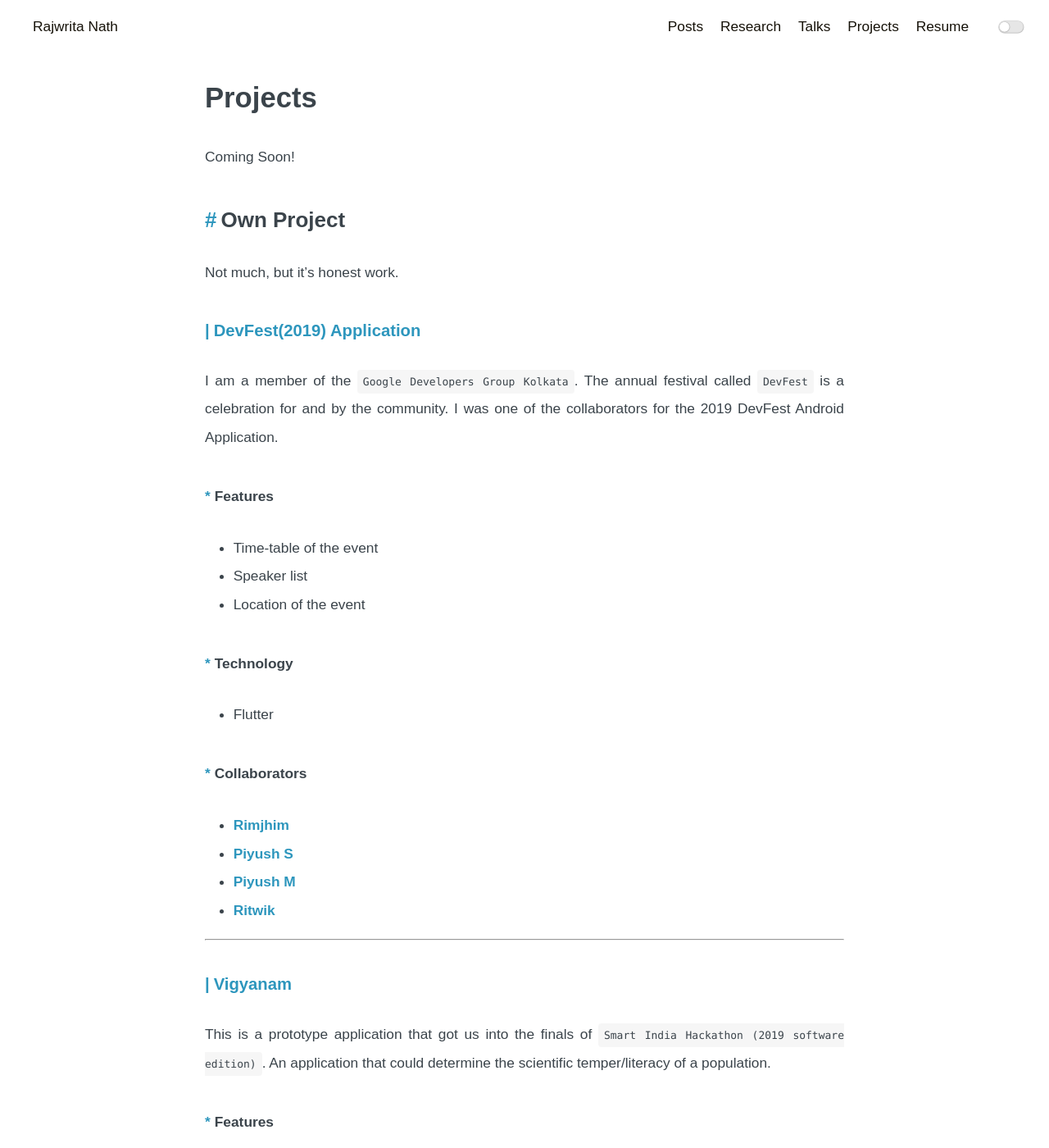
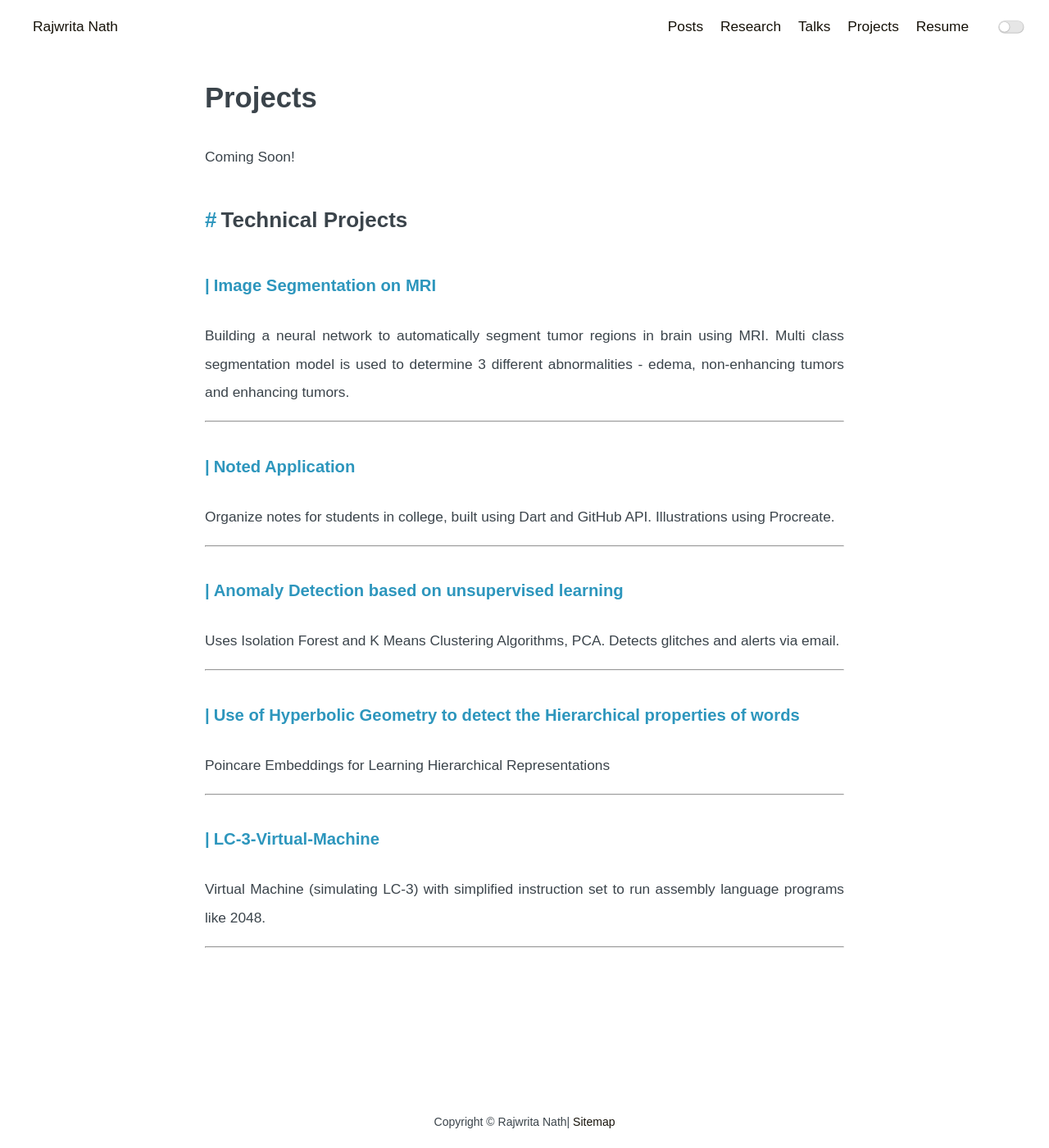
Before and after one commit to Rajwrita/rajwrita.github.io, a Jekyll site: the page built from projects.md, in a window 1280 px wide and 1400 px high. Shown: the whole window at 82% size. Built offline with Jekyll 4.4.1, drawn with Linux system fonts in a browser that asks for light colours; some of the changed text lies outside the part shown.

Commit message:
Update projects.md

```diff
--- a/projects.md
+++ b/projects.md
@@ -5,53 +5,29 @@ permalink: /projects
 ---
 <!-- Write The Project Markdown here -->
 
-## Own Project
+## Technical Projects
 
-Not much, but it's honest work.
-
-### [DevFest(2019) Application](https://github.com/gdgkolkata/DevFest-19-App)
-I am a member of the `Google Developers Group Kolkata`. The annual festival called `DevFest` is a celebration for and by the community. I was one of the collaborators for the 2019 DevFest Android Application.
-
-#### Features
-
-* Time-table of the event
-* Speaker list
-* Location of the event
-
-#### Technology
-
-* Flutter
-
-#### Collaborators
-
-* [Rimjhim](https://twitter.com/bhadani_rimjhim)
-* [Piyush S](https://twitter.com/devps2020)
-* [Piyush M](https://twitter.com/OnlyMaheswari)
-* [Ritwik](https://twitter.com/RahaRitwik)
+### [Image Segmentation on MRI](https://github.com/Rajwrita/Brain-Tumor-Auto-Segmentation)
+Building a neural network to automatically segment tumor regions in brain using MRI. Multi class segmentation model is used to determine 3 different abnormalities - edema, non-enhancing tumors and enhancing tumors.
 
 <hr>
 
-### [Vigyanam](https://github.com/ariG23498/Vigyanam)
+### [Noted Application](https://github.com/dscnsec/noted-App)
+Organize notes for students in college, built using Dart and GitHub API. Illustrations using Procreate.
 
-This is a prototype application that got us into the finals of `Smart India Hackathon (2019 software edition)`. An application that could determine the scientific temper/literacy of a population.
+<hr>
 
-#### Features
+### [Anomaly Detection based on unsupervised learning]()
+Uses Isolation Forest and K Means Clustering Algorithms, PCA. Detects glitches and alerts via email.
 
-* Location retrieval
-* Intuitive User Experience
-* Scientific Temper
+<hr>
 
-#### Technology
+### [Use of Hyperbolic Geometry to detect the Hierarchical properties of words](https://github.com/Rajwrita/Poincare-Embeddings)
+Poincare Embeddings for Learning Hierarchical Representations
 
-* Flutter
-* Flask
+<hr>
 
-#### Collaborators
+### [LC-3-Virtual-Machine](https://github.com/Rajwrita/LC-3-Virtual-Machine)
+Virtual Machine (simulating LC-3) with simplified instruction set to run assembly language programs like 2048.
 
-* [Sayak](https://twitter.com/RisingSayak)
-* [Anubhav](https://twitter.com/xprilion)
-* [Ritwik](https://twitter.com/RahaRitwik)
-* [Ayush](https://twitter.com/ayushthakur0)
-* [Snehangshu](https://twitter.com/snehangshu_)
-* [Sunita](https://twitter.com/sunitasen_19)
-* Sharnagat
+<hr>
```
